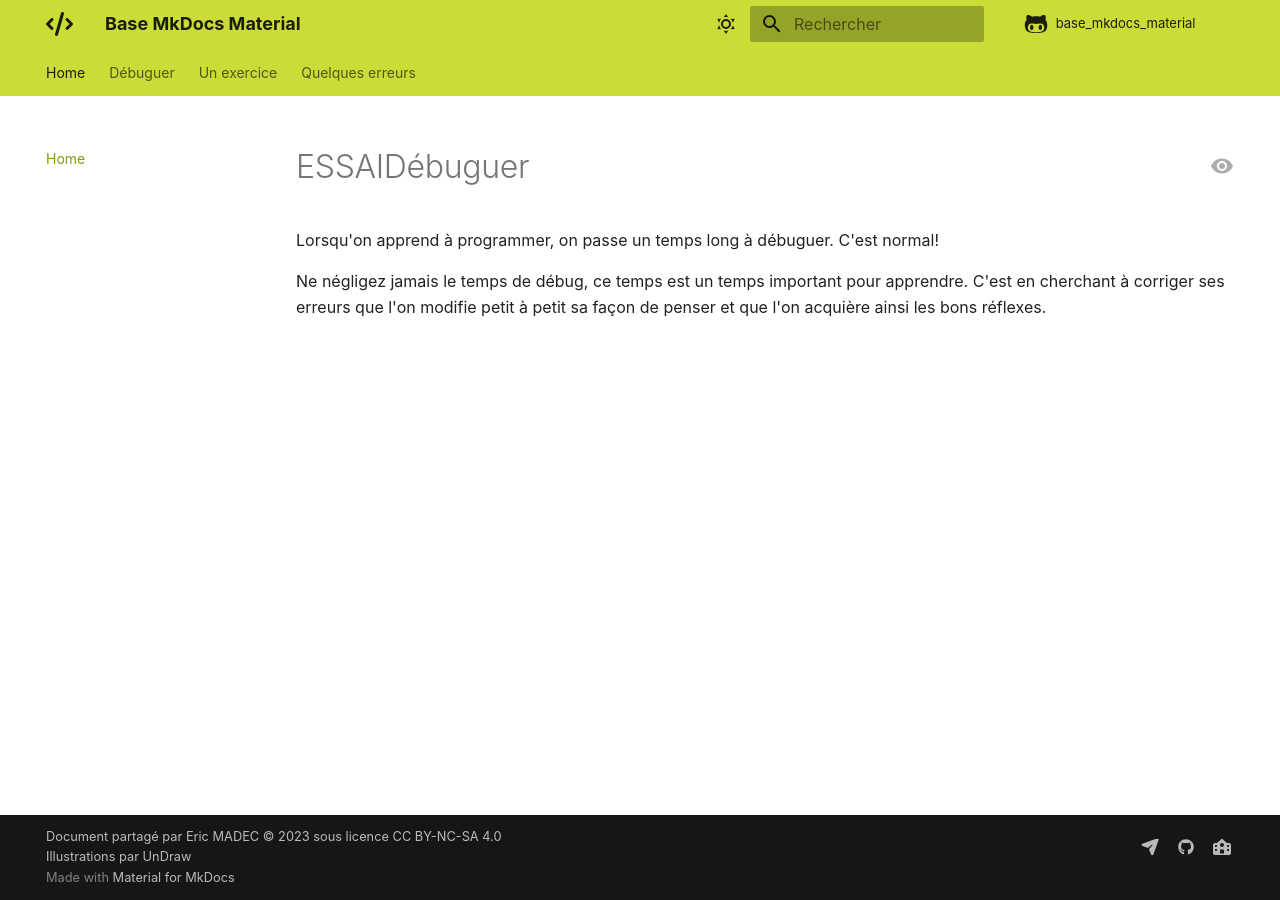
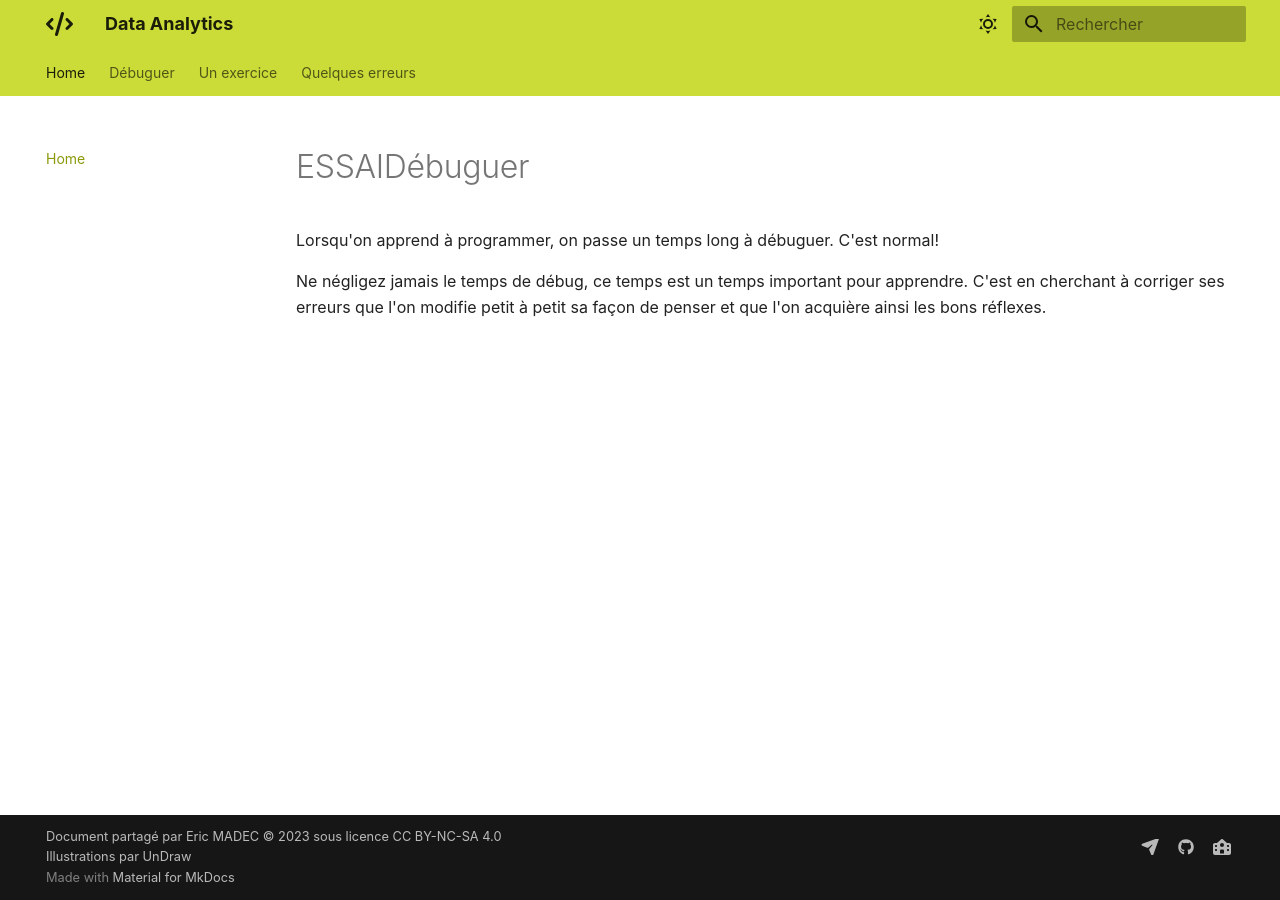
Before and after one commit to jfsql/DataAnalytics, an MkDocs documentation site: the page built from docs/index.md, in a window 1280 px wide. Built offline with MkDocs 1.6.1 and Material for MkDocs 9.7.7, drawn with Linux system fonts in a browser that asks for light colours; comment, search, counter and statistics services are not loaded.

Commit message:
Update mkdocs.yml

```diff
--- a/mkdocs.yml
+++ b/mkdocs.yml
@@ -1,13 +1,13 @@
 # Fichier de configuration du site à personnaliser
 ### Configuration minimale
-site_name: Base MkDocs Material # Nom du site <70 caractères, apparait dans l'onglet du navigateur
-site_url: https://ericecmorlaix.github.io/base_mkdocs_material/ # Adresse web principale de publication du site, à modifier au format https://votrePseudoGitHub.github.io/votreDepot/
+site_name: Data Analytics # Nom du site <70 caractères, apparait dans l'onglet du navigateur
+site_url: https://jfsql.github.io/DataAnalytics/ # Adresse web principale de publication du site, à modifier au format https://votrePseudoGitHub.github.io/votreDepot/
 
 ### Configuration du dépôt
 # Ajoute en haut à droite de chaque page du site, icône, nom et lien vers le dépot GitHub du projet.
-repo_url: https://github.com/ericECmorlaix/base_mkdocs_material
-repo_name: 'base_mkdocs_material' # Personnalise le nom générique "GitHub" donné par défaut au lien vers le dépot GitHub du projet.
-edit_uri: edit/main/docs/ # Complément au chemin pour aller depuis `repo_url:` jusqu'au répertoire `docs` ;
+# repo_url: https://github.com/ericECmorlaix/base_mkdocs_material
+# repo_name: 'base_mkdocs_material' # Personnalise le nom générique "GitHub" donné par défaut au lien vers le dépot GitHub du projet.
+# edit_uri: edit/main/docs/ # Complément au chemin pour aller depuis `repo_url:` jusqu'au répertoire `docs` ;
 # Ce qui permet avec MkDocs-Material d'ajouter un bouton (crayon) d'édition du code source.md d'une page du site depuis le navigateur
 # (edit => édition avec connexion | blob, tree => lecture anonyme)
 
```
